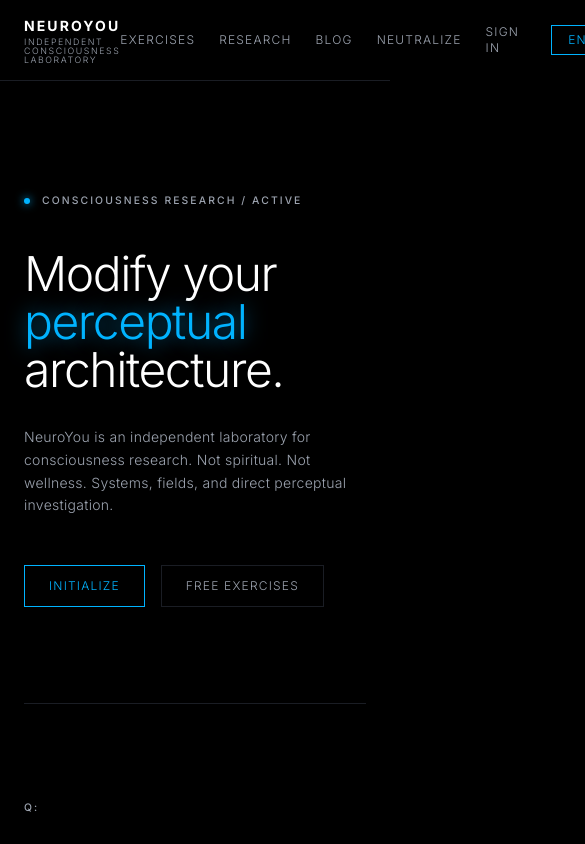
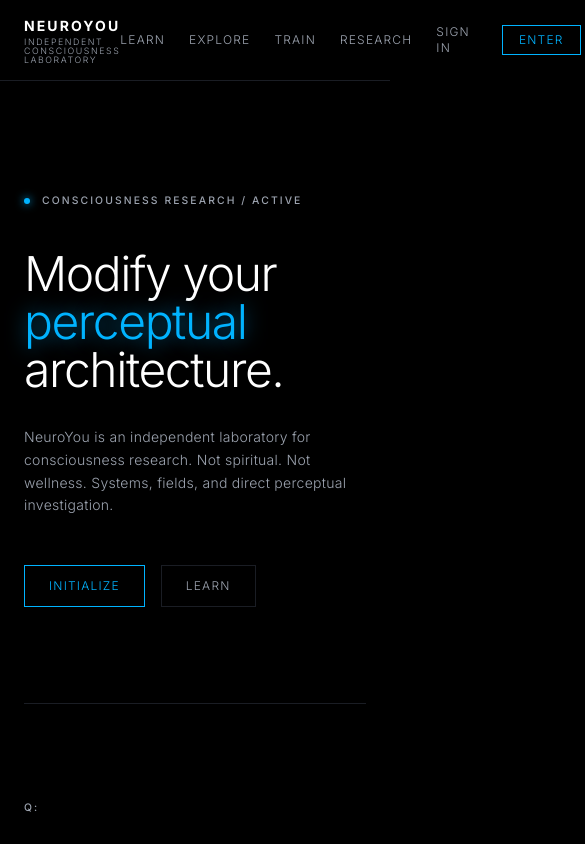
Before and after one commit to peter-j-hill/neuroyou, a Next.js app: page / in a window 390 px wide. Shown: the top 844 px of the page, 585 px wide, since content can reach past the window. Built offline with nearby package versions, Linux system fonts and the light colour scheme; no server answers.

Commit message:
Rename nav: Exercises→Learn, Blog→Explore; add Train landing page

```diff
--- a/app/blog/page.tsx
+++ b/app/blog/page.tsx
@@ -15,10 +15,10 @@ export default async function BlogPage() {
     <div className="max-w-5xl mx-auto px-6 py-20">
       <p className="label mb-10">
         <span className="node mr-3" />
-        Blog / Articles
+        Explore / Articles
       </p>
       <h1 className="text-4xl font-light text-[var(--white)] tracking-tight mb-4" style={{ letterSpacing: '-0.02em' }}>
-        Blog
+        Explore
       </h1>
       <p className="text-sm text-[var(--muted)] font-light mb-16 max-w-xl leading-relaxed">
         Shorter, more conversational pieces. Practical observations, applications,
--- a/app/exercises/[id]/page.tsx
+++ b/app/exercises/[id]/page.tsx
@@ -26,7 +26,7 @@ export default async function ExercisePage({ params }: { params: Promise<{ id: s
   return (
     <div className="max-w-5xl mx-auto px-6 py-20">
       <a href="/exercises" className="label hover:text-[var(--white)] transition-colors mb-12 inline-flex items-center gap-2">
-        ← All exercises
+        ← Learn
       </a>
 
       {exercise.cover_image && (
--- a/app/exercises/page.tsx
+++ b/app/exercises/page.tsx
@@ -15,10 +15,10 @@ export default async function ExercisesPage() {
     <div className="max-w-5xl mx-auto px-6 py-20">
       <p className="label mb-10">
         <span className="node mr-3" />
-        Free / Open access
+        Learn / Open access
       </p>
       <h1 className="text-4xl font-light text-[var(--white)] tracking-tight mb-4" style={{ letterSpacing: '-0.02em' }}>
-        Exercises Library
+        Learn
       </h1>
       <p className="text-sm text-[var(--muted)] font-light mb-16 max-w-md leading-relaxed">
         Practical techniques for working with attention, sensation, and emotional state.
--- a/app/page.tsx
+++ b/app/page.tsx
@@ -38,7 +38,7 @@ export default function HomePage() {
             href="/exercises"
             className="px-6 py-3 border border-[var(--border)] text-[var(--muted)] text-xs tracking-widest uppercase hover:border-[var(--white)] hover:text-[var(--white)] transition-colors"
           >
-            Free exercises
+            Learn
           </Link>
         </div>
       </section>
@@ -184,7 +184,7 @@ export default function HomePage() {
           >
             <p className="text-[var(--blue)] text-xs tracking-widest uppercase mb-4 font-light">Free</p>
             <h3 className="text-base font-light text-[var(--white)] tracking-tight mb-3 group-hover:text-[var(--blue)] transition-colors">
-              Exercises Library
+              Learn
             </h3>
             <p className="text-xs text-[var(--muted)] leading-relaxed font-light">
               Text and audio practices. Attention, sensation, and emotional state.
@@ -197,7 +197,7 @@ export default function HomePage() {
           >
             <p className="text-[var(--blue)] text-xs tracking-widest uppercase mb-4 font-light">Free</p>
             <h3 className="text-base font-light text-[var(--white)] tracking-tight mb-3 group-hover:text-[var(--blue)] transition-colors">
-              Research Articles
+              Explore
             </h3>
             <p className="text-xs text-[var(--muted)] leading-relaxed font-light">
               Deep reads on consciousness, perception, and the neuroscience of emotion.
--- /dev/null
+++ b/app/train/page.tsx
@@ -0,0 +1,65 @@
+import Link from 'next/link'
+
+export const metadata = {
+  title: 'Train — NeuroYou',
+  description: 'Paid training programmes from NeuroYou. Structured, sequential, neuroscience-grounded.',
+}
+
+export default function TrainPage() {
+  return (
+    <div className="max-w-5xl mx-auto px-6 py-20">
+      <p className="label mb-10">
+        <span className="node mr-3" />
+        Structured training
+      </p>
+      <h1 className="text-4xl font-light text-[var(--white)] tracking-tight mb-4" style={{ letterSpacing: '-0.02em' }}>
+        Train
+      </h1>
+      <p className="text-sm text-[var(--muted)] font-light mb-16 max-w-xl leading-relaxed">
+        Sequential programmes for direct intervention. Each course follows a fixed structure —
+        no skipping, no shortcuts. Built for people who want results, not insights.
+      </p>
+
+      {/* Neutralize */}
+      <div className="border border-[var(--border)] hover:border-[var(--blue)] hover:bg-[var(--accent-glow)] transition-all group">
+        <Link href="/neutralize" className="block p-10">
+          <div className="flex items-start justify-between gap-8">
+            <div className="max-w-lg">
+              <p className="text-[0.6rem] tracking-widest uppercase text-[var(--magenta)] mb-4 font-light">
+                ▸ Course — Available now
+              </p>
+              <h2 className="text-2xl font-light text-[var(--white)] tracking-tight mb-4 group-hover:text-[var(--blue)] transition-colors" style={{ letterSpacing: '-0.02em' }}>
+                Neutralize
+              </h2>
+              <p className="text-sm text-[var(--muted)] font-light leading-relaxed mb-6">
+                A fixed sequential course in emotional regulation. For people whose unpleasant
+                emotional states are limiting their lives — and who want a rigorous,
+                neuroscience-informed method through.
+              </p>
+              <p className="text-xs tracking-widest uppercase text-[var(--blue)] font-light group-hover:text-glow-blue transition-colors">
+                View course →
+              </p>
+            </div>
+            <div className="border border-[var(--border)] p-6 shrink-0 hidden sm:block w-56" style={{ borderColor: 'rgba(255,46,138,0.2)' }}>
+              <p className="text-[0.6rem] tracking-widest uppercase text-[var(--muted)] mb-3">What you get</p>
+              {[
+                'Sequential module structure',
+                'Neuroscience-grounded method',
+                'Direct sensory intervention',
+                'Zero gamification',
+              ].map((item) => (
+                <p key={item} className="text-xs text-[var(--muted)] font-light py-1.5 border-b border-[var(--border)] last:border-0">
+                  {item}
+                </p>
+              ))}
+            </div>
+          </div>
+        </Link>
+      </div>
+
+      <p className="text-xs text-[var(--muted)] font-light mt-12 tracking-wide">
+        More programmes in development.
+      </p>
+    </div>
+  )
+}
--- a/components/Nav.tsx
+++ b/components/Nav.tsx
@@ -43,10 +43,10 @@ export default function Nav() {
 
         {/* Nav links */}
         <nav className="flex items-center gap-6 text-xs tracking-widest uppercase" style={{ fontFamily: 'var(--font-inter), sans-serif' }}>
-          <Link href="/exercises" className={isActive('/exercises')}>Exercises</Link>
+          <Link href="/exercises" className={isActive('/exercises')}>Learn</Link>
+          <Link href="/blog" className={isActive('/blog')}>Explore</Link>
+          <Link href="/train" className={isActive('/train')}>Train</Link>
           <Link href="/research" className={isActive('/research')}>Research</Link>
-          <Link href="/blog" className={isActive('/blog')}>Blog</Link>
-          <Link href="/neutralize" className={`${isActive('/neutralize')} text-[var(--blue)]`}>Neutralize</Link>
 
           {user ? (
             <Link href="/dashboard" className={`${isActive('/dashboard')} ml-2`}>Account</Link>
```
